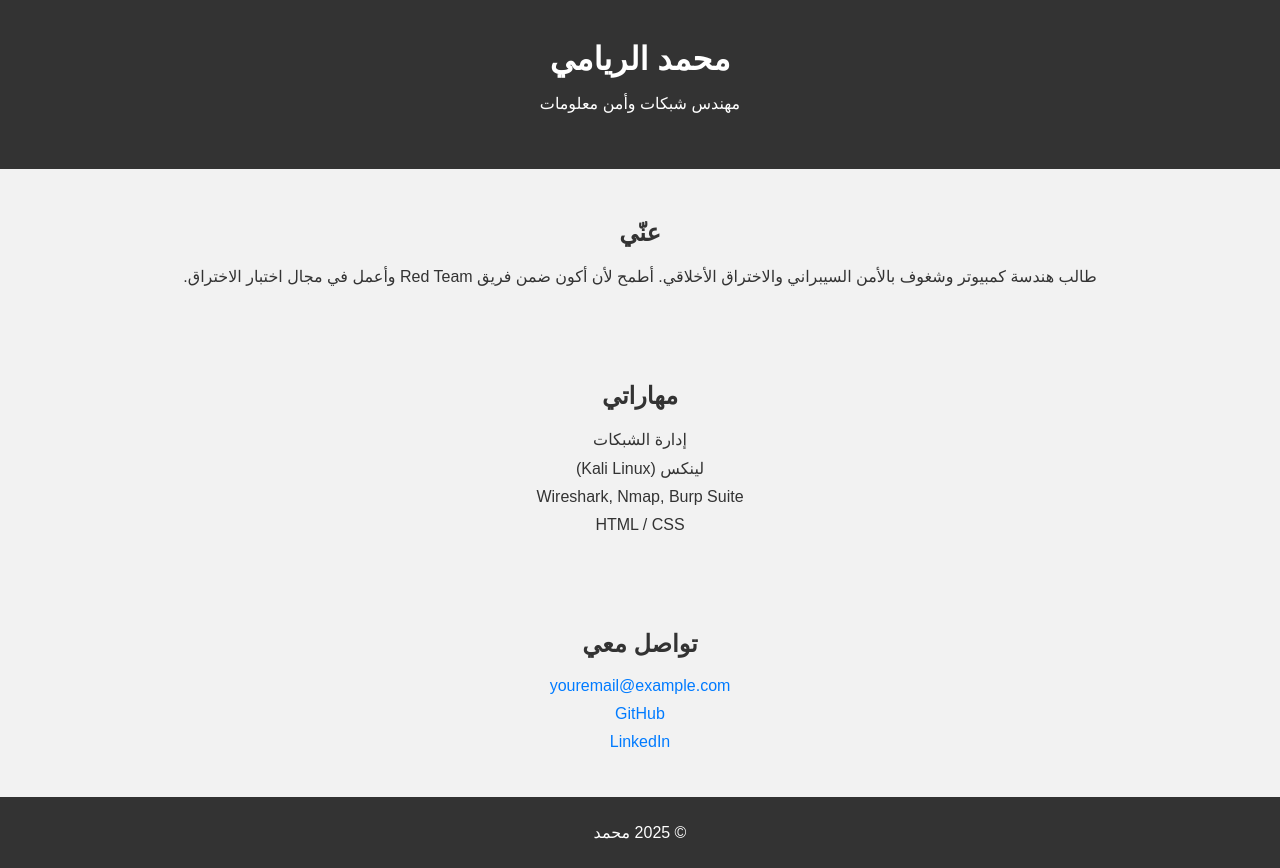
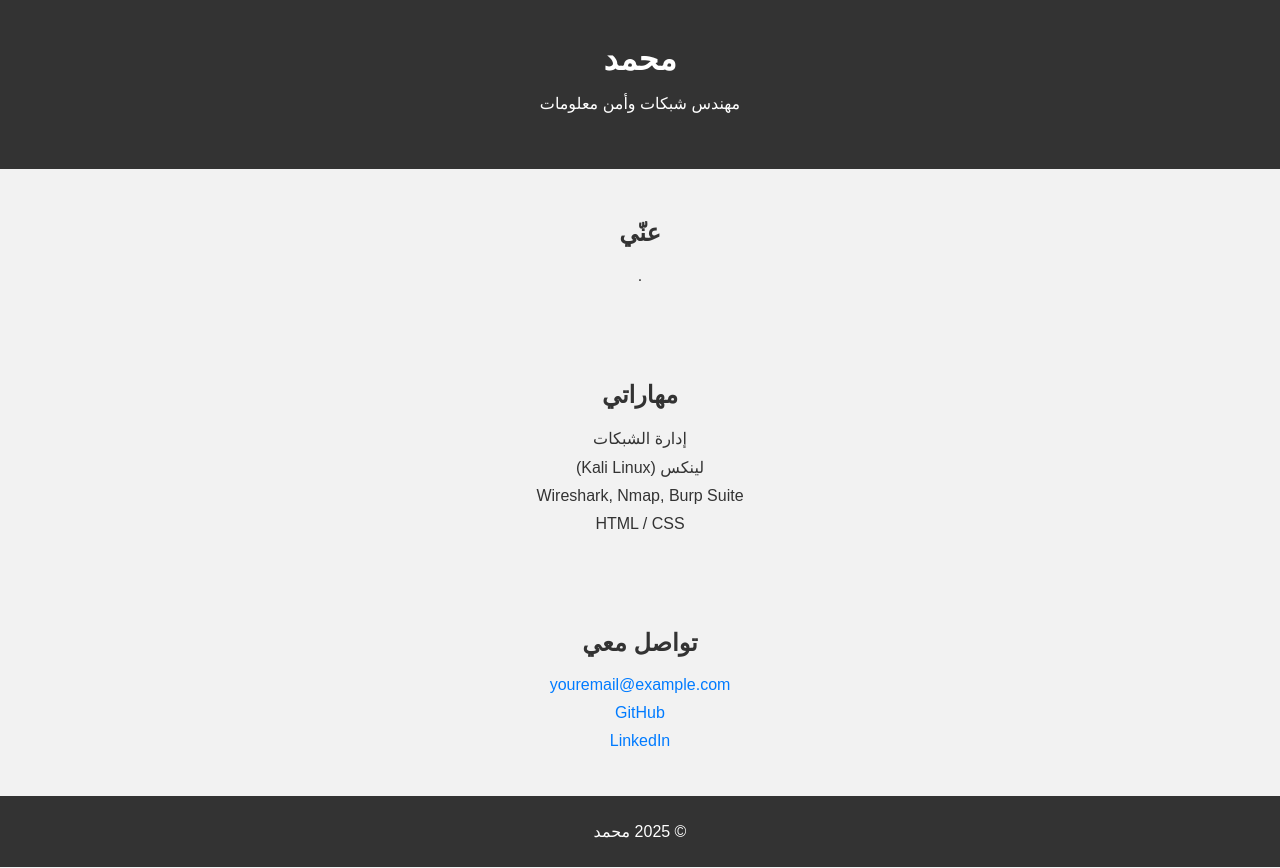
Before and after one commit to RealMohd/My-Site, a plain HTML site: page index.html in a window 1280 px wide. Drawn offline with Linux system fonts and the light colour scheme.

Commit message:
Update index.html

```diff
--- a/index.html
+++ b/index.html
@@ -55,13 +55,13 @@
 </head>
 <body>
     <header>
-        <h1>محمد الريامي</h1>
+        <h1>محمد </h1>
         <p>مهندس شبكات وأمن معلومات</p>
     </header>
 
     <section>
         <h2>عنّي</h2>
-        <p>طالب هندسة كمبيوتر وشغوف بالأمن السيبراني والاختراق الأخلاقي. أطمح لأن أكون ضمن فريق Red Team وأعمل في مجال اختبار الاختراق.</p>
+        <p>.</p>
     </section>
 
     <section>
```
